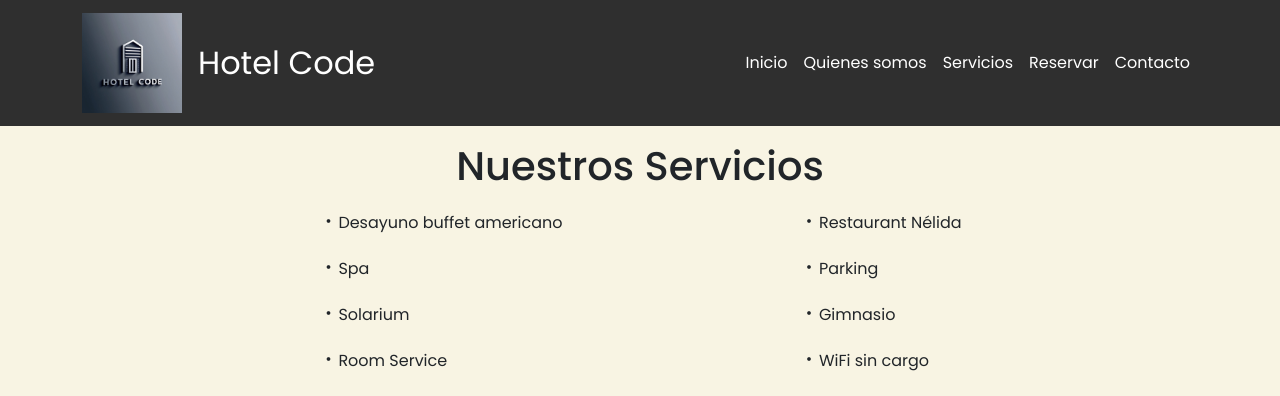
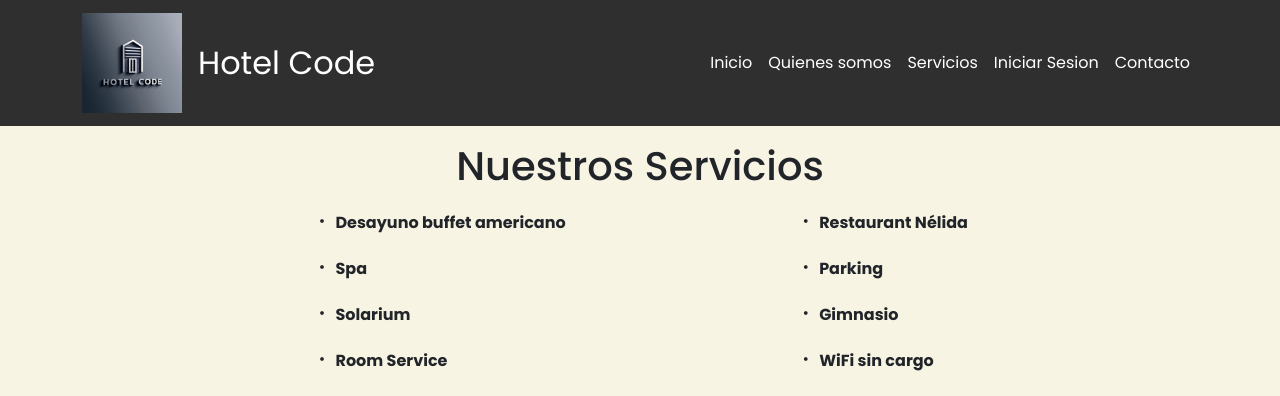
Before and after one commit to GabrielHaurane/Frontend-Proyecto-Final, a React (Vite) app: page /galeria in a window 1280 px wide. Shown: the top 396 px of the page. Built offline with nearby package versions, Linux system fonts and the light colour scheme; no server answers; grey boxes are pictures that could not be loaded.

Commit message:
arreglos de login

```diff
--- a/src/App.css
+++ b/src/App.css
@@ -41,6 +41,9 @@
 }
 .text-justify{
   text-align: justify;
+}
+.mainSection{
+  flex-grow: 1;
 }
 .caption-centered {
     position: absolute;
--- a/src/components/common/Menu.jsx
+++ b/src/components/common/Menu.jsx
@@ -110,7 +110,7 @@ const Menu = ({ usuarioLogueado, setUsuarioLogueado }) => {
                   className="nav-link text-white d-flex flex-wrap align-self-center text-center"
                   to="/login"
                 >
-                  Reservar
+                  Iniciar Sesion
                 </NavLink>
               )}
               <NavLink
--- a/src/components/pages/DetalleHabitacion.jsx
+++ b/src/components/pages/DetalleHabitacion.jsx
@@ -82,7 +82,7 @@ const DetalleHabitacion = () => {
   };
 
   return (
-    <div className="backQS">
+    <div className="backQS flex-grow-1">
       <div className="flex-grow-1 container">
         <h1 className="text-center my-3">Detalles de la habitación</h1>
 
--- a/src/components/pages/Galeria.jsx
+++ b/src/components/pages/Galeria.jsx
@@ -10,16 +10,16 @@ const Galeria = () => {
             <h1 className='text-center my-3'>Nuestros Servicios</h1>
             <section className='d-flex flex-column flex-md-row justify-content-evenly'>
               <div>
-              <p><i className="bi bi-dot fs-5"></i>Desayuno buffet americano</p>
-              <p><i className="bi bi-dot fs-5"></i>Spa</p>
-              <p><i className="bi bi-dot fs-5"></i>Solarium</p>
-              <p><i className="bi bi-dot fs-5"></i>Room Service</p>
+              <p><i className="bi bi-dot fs-5"></i><b> Desayuno buffet americano</b></p>
+              <p><i className="bi bi-dot fs-5"></i><b> Spa</b></p>
+              <p><i className="bi bi-dot fs-5"></i><b> Solarium</b></p>
+              <p><i className="bi bi-dot fs-5"></i><b> Room Service</b></p>
               </div>
               <div>
-              <p><i className="bi bi-dot fs-5"></i>Restaurant Nélida</p>
-              <p><i className="bi bi-dot fs-5"></i>Parking</p>
-              <p><i className="bi bi-dot fs-5"></i>Gimnasio</p>
-              <p><i className="bi bi-dot fs-5"></i>WiFi sin cargo</p>
+              <p><i className="bi bi-dot fs-5"></i><b> Restaurant Nélida</b></p>
+              <p><i className="bi bi-dot fs-5"></i><b> Parking</b></p>
+              <p><i className="bi bi-dot fs-5"></i><b> Gimnasio</b></p>
+              <p><i className="bi bi-dot fs-5"></i><b> WiFi sin cargo</b></p>
               </div>
             </section>
             <section className='d-flex flex-wrap justify-content-center'>
--- a/src/components/pages/Inicio.jsx
+++ b/src/components/pages/Inicio.jsx
@@ -98,7 +98,7 @@ useEffect(()=>{
           className="btn backC text-white"
           onClick={() => navegacion('/login')}
         >
-          Iniciar Sesión
+          RESERVA YA
         </button>
       </section>
       )}
--- a/src/components/pages/Login.jsx
+++ b/src/components/pages/Login.jsx
@@ -70,7 +70,7 @@ const Login = ({ setUsuarioLogueado }) => {
           if (datos.rol === "admin") {
             navegacion("/administrador");
           } else {
-            navegacion("/");
+            navegacion("/catalogo");
           }
         } else {
           Swal.fire({
```
